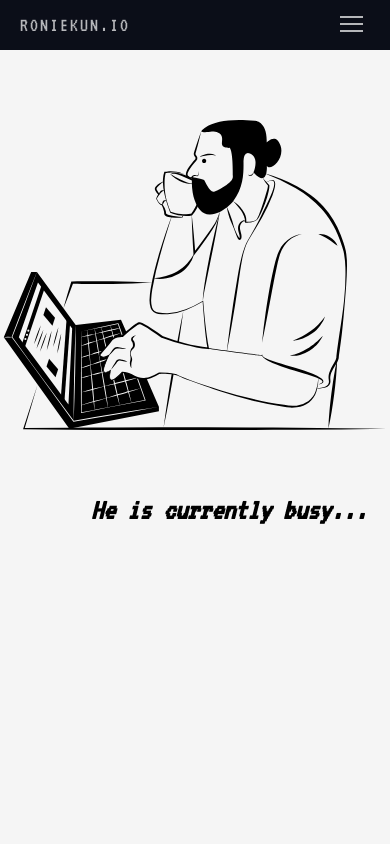
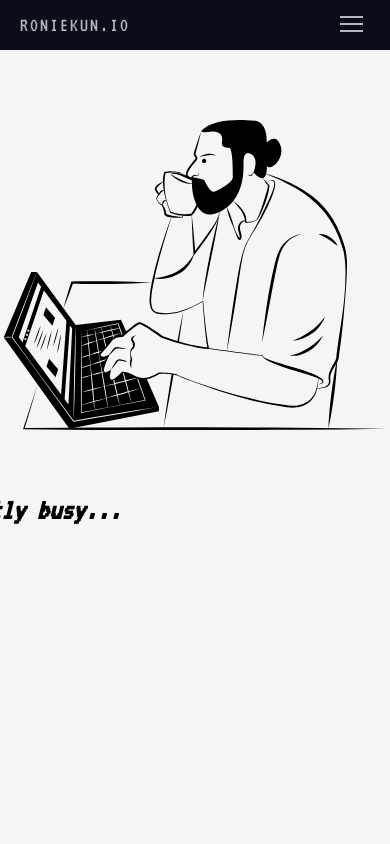
Before and after one commit to roniekun/myapp-vite, a React (Vite) app: page / in a window 390 px wide. Shown: the top 844 px of the page. Built offline with nearby package versions, Linux system fonts and the light colour scheme.

Commit message:
Update BusyIcon.css

```diff
--- a/src/components/icons/BusyIcon.css
+++ b/src/components/icons/BusyIcon.css
@@ -5,7 +5,8 @@
 
 }
 .busy__text{
-    position: absolute;
+
+    position:absolute;
     bottom: 150px;
     display: flex;
     width: 100%;
@@ -19,9 +20,9 @@
   @media (max-width: 768px) {
 
 
-    .busy__text{
-     width: 768px;
-     font-size: 30px;
+ .busy__text{
+    width: max-content;
+    font-size: 30px;
 
 
 
```
